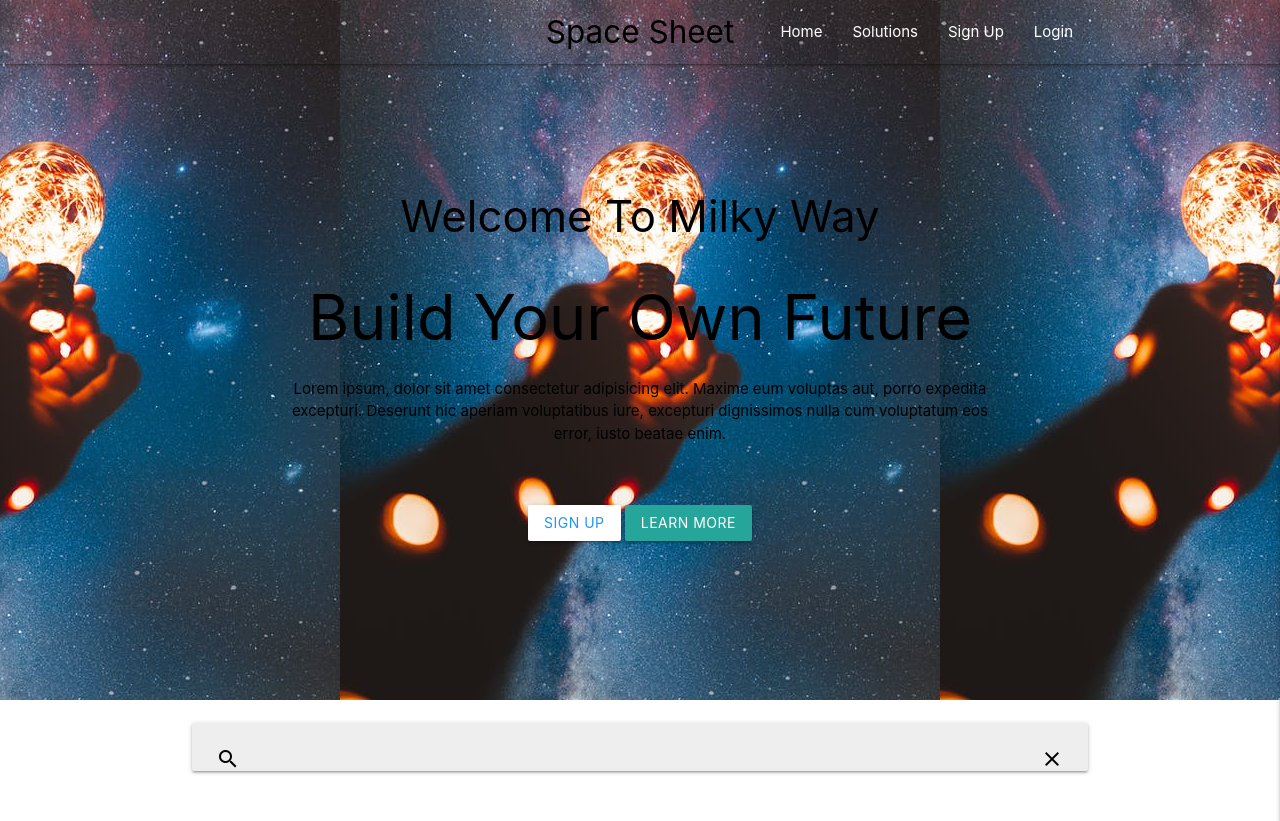
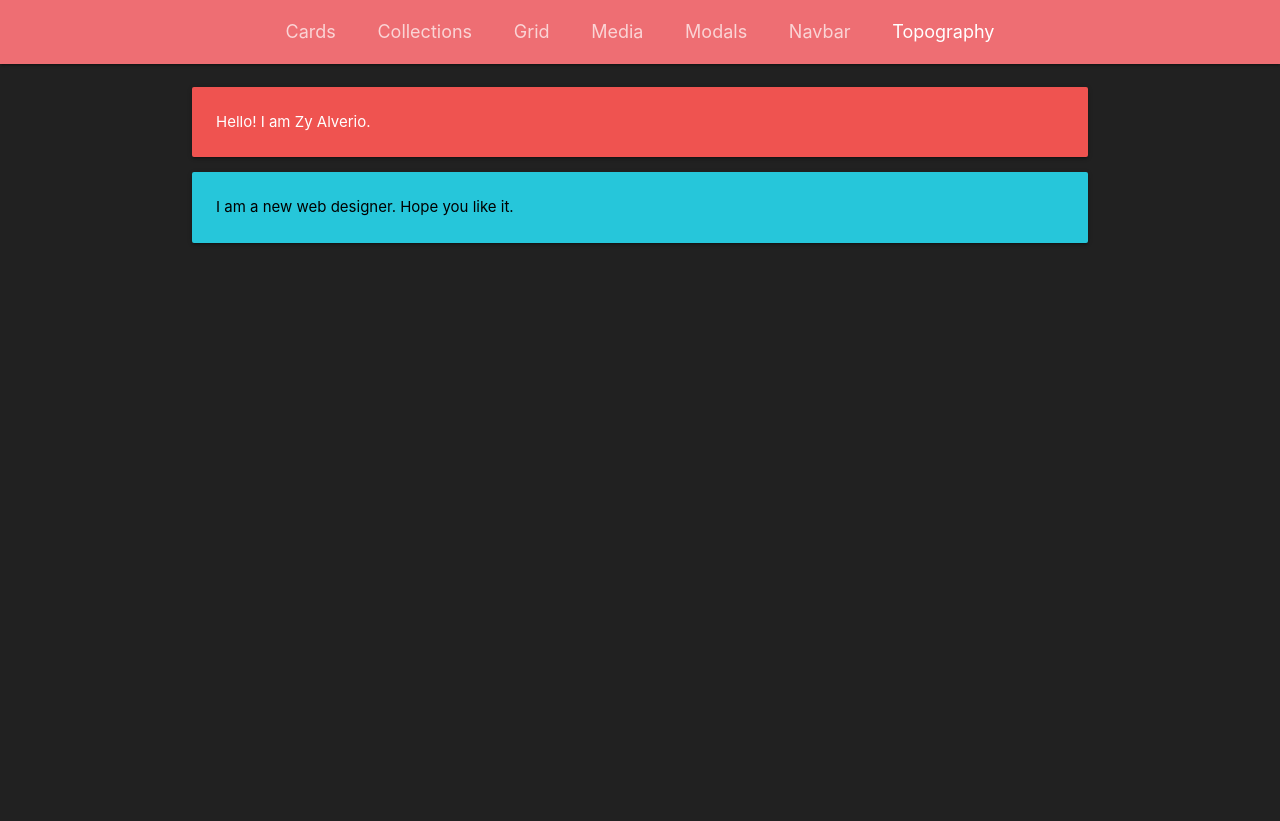
Before and after one commit to zyalverio/Creative-Web-Design-Final-Project, a plain HTML site: page index.html in a window 1280 px wide. After the commit the page ends 800 px from the top, so only its background shows below. Drawn offline with nearby package versions, Linux system fonts and the light colour scheme.

Commit message:
Add files via upload

```diff
--- a/index.html
+++ b/index.html
@@ -1,105 +1,48 @@
 <!DOCTYPE html>
-<html long="en">
+<html lang="en">
 <head>
-    <meta charset="UFT-8">
+    <meta charset="UTF-8">
     <meta http-equiv="X-UA-Compatible" content="IE=edge">
     <meta name="viewport" content="width=device-width, initial-scale=1.0">
-    <!-- Material Icons-->
-    <link href="https://fonts.googleapis.com/icon?family=Material+Icons"
-    rel="stylesheet">
+    <!--Material icons-->
+    <link href="https://fonts.googleapis.com/icon?family=Material+Icons" rel="stylesheet">
+
     <!-- Compiled and minified CSS -->
     <link rel="stylesheet" href="https://cdnjs.cloudflare.com/ajax/libs/materialize/1.0.0/css/materialize.min.css">
-    <!-- Custom CSS-->
-    <link rel="stylesheet" href="style.css">
-    <title>Personal Site</title>
 
+    <title>Creative Web Design</title>
 </head>
-<body>
-
-    <!-- Header-->
-    <header class="main-header">
-    <nav class="transparent">
-        <div class="container">
+<body class="grey darken-4 grey-text text-lighten-2">
+    <!--Breadcrumbs-->
+    <nav>
         <div class="nav-wrapper">
-            <a href="" class="brand-logo center black-text">Space Sheet</a>
-            <a href="#" data-target="slide-out" class="sidenav-trigger">
-                <i class="material-icons">menu</i>
-            </a>
-            <ul class="right hide-on-med-and-down">
-                <li class="active">
-                <a href="index.html">Home</a>
-            </li>
-            <li>
-                <a href="solutions.html">Solutions</a>
-            </li>
-            <li>
-                <a href="signup.html">Sign Up</a>
-            </li>
-            <li>
-                <a href="login.html">Login</a>
-                </li>
-            </ul>
+          <div class="col s12 center">
+            <a href="cards.html" target="_blank" class="breadcrumb">Cards</a>
+            <a href="collections.html" target="_blank" class="breadcrumb">Collections</a>
+            <a href="grid.html" target="_blank" class="breadcrumb">Grid</a>
+            <a href="media.html" target="_blank" class="breadcrumb">Media</a>
+            <a href="modals.html" target="_blank" class="breadcrumb">Modals</a>
+            <a href="navbar.html" target="_blank" class="breadcrumb">Navbar</a>
+            <a href="topography.html" target="_blank" class="breadcrumb">Topography</a>
           </div>
         </div>
       </nav>
 
-    <!-- Showcase-->
-    <div class="showcase container">
-        <div class="row">
-            <div class="col s12 m10 offset-m1 center">
-                <h3 class="black-text">Welcome To Milky Way</h3>
-                <h1 class="black-text">Build Your Own Future</h1>
-                <p class="black-text">Lorem ipsum, dolor sit amet consectetur adipisicing elit.
-                    Maxime eum voluptas aut, porro expedita excepturi.
-                    Deserunt hic aperiam voluptatibus iure, excepturi dignissimos
-                    nulla cum voluptatum eos error, iusto beatae enim.</p>
-                <br><br>
-                <a href="" class="btn btn-medium white blue-text">Sign Up</a>
-                <a href="" class="btn btn-medium deep-blue white-text">Learn More</a>
+      <div class="container">
+        <!--Basic Cards-->
+        <h4><card-panel></card-panel></h4>
+        <div class="h4 card-panel red lighten-1 white-text">
+            Hello! I am Zy Alverio.
+        </div>
+        <div class="h4 card-panel cyan lighten-1 black-text">
+            I am a new web designer. Hope you like it.
         </div>
       </div>
-    </div>
-</header>
 
-    <!-- Sidenav-->
-    <ul id="slide-out" class="sidenav">
-    <li class="active">
-        <a href="index.html">Home</a>
-    </li>
-    <li>
-        <a href="solutions.html">Solutions</a>
-    </li>
-    <li>
-        <a href="signup.html">Sign Up</a>
-    </li>
-    </ul>
-
-    <!-- Section Icon Boxes-->
-    <section class="section section-icons center">
-    <div class="container">
-        <div class="row">
-            <col class="s12 m4">
-            <div class="card-panel grey lighten-3 black-text">
-                <i class="material-icons left">search</i>
-                <i class="material-icons right">clear</i>
-            </div>
-        </div>
-    </div>
-    </section>
-
-   <!-- Jquery CDN-->
-   <script src="https://code.jquery.com/jquery-3.6.3.min.js"
-   integrity="sha256-pvPw+upLPUjgMXY0G+8O0xUf+/Im1MZjXxxgOcBQBXU="
-   crossorigin="anonymous"></script>
+      <br>
 
       <!-- Compiled and minified JavaScript -->
     <script src="https://cdnjs.cloudflare.com/ajax/libs/materialize/1.0.0/js/materialize.min.js"></script>
-   <script>
-    $(document).ready(function(){
-    $('.sidenav').sidenav({
-        edge: 'right',
-        inDuration: 550,
-        outDuration: 550
-    });
-  });
-   </script>
+
+</body>
+</html>
```
Lines whose indentation alone changed are shown as unchanged.
